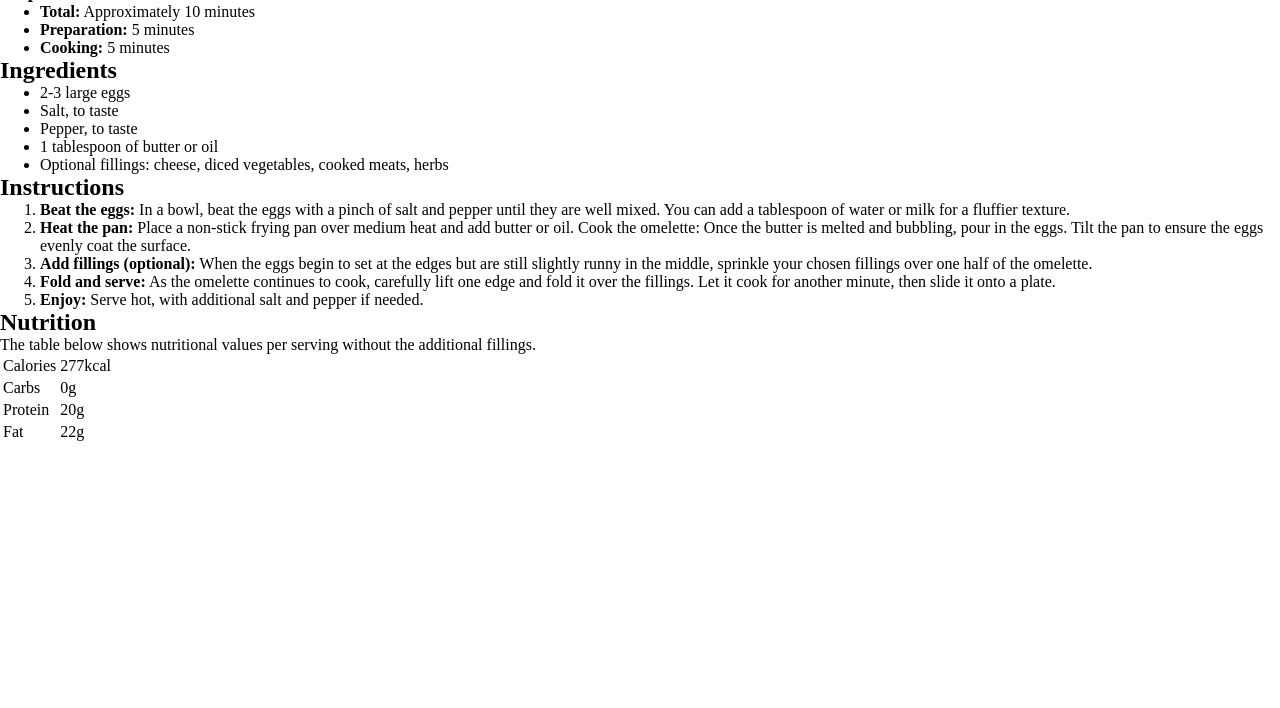
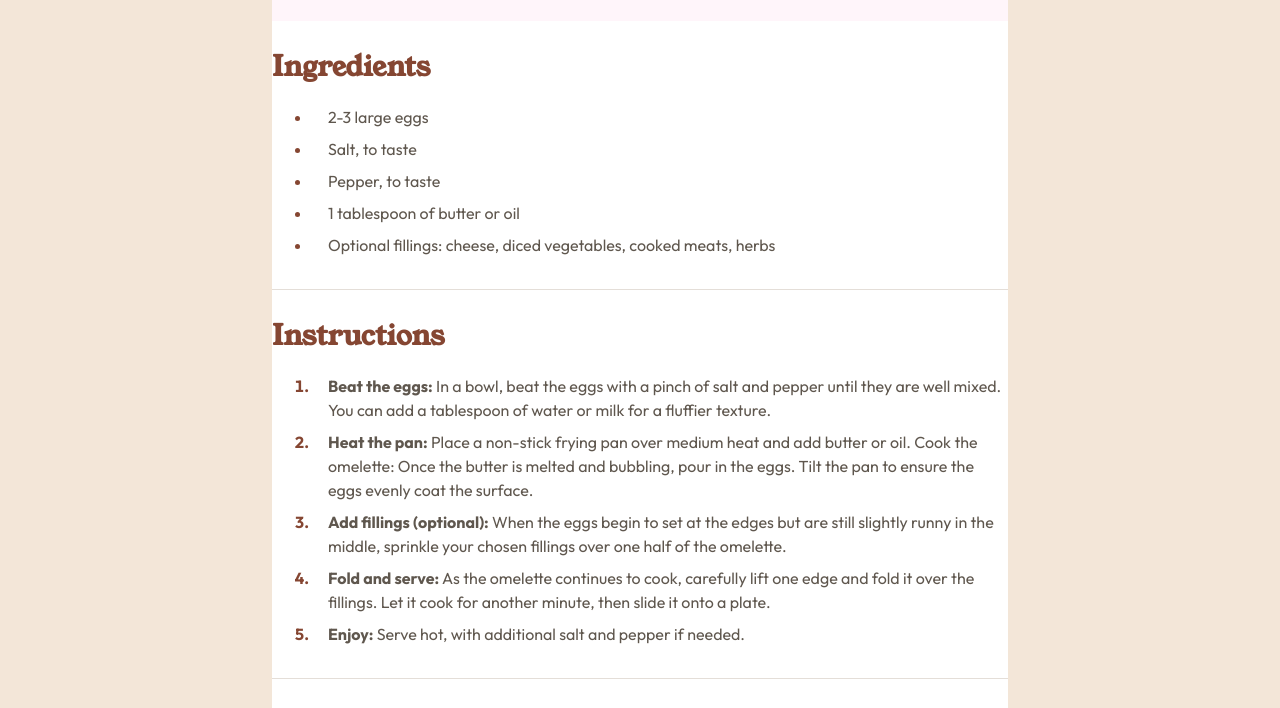
Before and after one commit to oridr/fe-mentor, a plain HTML site: page recipe-page-main/index.html in a window 1280 px wide. Shown: the part 664-1372 px from the top of the page. Before the commit the page ends 1108 px from the top, so only its background shows below. Drawn offline with Linux system fonts and the light colour scheme.

Commit message:
feat: Recipe page - internal design and layout

```diff
--- a/recipe-page-main/index.html
+++ b/recipe-page-main/index.html
@@ -19,19 +19,19 @@
 <body>
 
   <main>
-    <article>
+    <article class="recipe text-preset-4">
+
+      <img class="recipe__photo" src="./images/image-omelette.jpeg" width="1312" height="600" alt="" role="presentation">
 
       <header>
-        <img src="./images/image-omelette.jpeg" width="1312" height="600" alt="" role="presentation">
-
-        <h1>Simple Omelette Recipe</h1>
+        <h1 class="text-preset-1">Simple Omelette Recipe</h1>
 
         <p>An easy and quick dish, perfect for any meal. This classic omelette combines beaten eggs cooked to
           perfection, optionally filled with your choice of cheese, vegetables, or meats.</p>
       </header>
 
-      <section>
-        <h3>Preparation time</h3>
+      <section class="recipe__prep-time">
+        <h3 class="text-preset-3">Preparation time</h3>
 
         <ul>
           <li>
@@ -50,7 +50,7 @@
       </section>
 
       <section>
-        <h2>Ingredients</h2>
+        <h2 class="text-preset-2">Ingredients</h2>
 
         <ul>
           <li>2-3 large eggs</li>
@@ -61,8 +61,8 @@
         </ul>
       </section>
 
-      <section>
-        <h2>Instructions</h2>
+      <section class="recipe__instructions">
+        <h2 class="text-preset-2">Instructions</h2>
 
         <ol>
           <li>
@@ -93,8 +93,8 @@
         </ol>
       </section>
 
-      <section>
-        <h2>Nutrition</h2>
+      <section class="recipe__nutrition">
+        <h2 class="text-preset-2">Nutrition</h2>
 
         <p>The table below shows nutritional values per serving without the additional fillings.</p>
 
--- a/recipe-page-main/style.css
+++ b/recipe-page-main/style.css
@@ -1,28 +1,183 @@
+@layer reset, typography, recipe;
+
+:root {
+	--c-white: hsl(0, 0%, 100%);
+	--c-stone-900: hsl(24, 5%, 18%);
+	--c-stone-600: hsl(30, 10%, 34%);
+	--c-stone-150: hsl(30, 18%, 87%);
+	--c-stone-100: hsl(30, 54%, 90%);
+	--c-brown-800: hsl(14, 45%, 36%);
+	--c-rose-800: hsl(332, 51%, 32%);
+	--c-rose-50: hsl(330, 100%, 98%);
+
+	--s-1600: 8rem; /* 128px */
+	--s-600: 3rem; /* 48px */
+	--s-500: 2.5rem; /* 40px */
+	--s-400: 2rem; /* 32px */
+	--s-300: 1.5rem; /* 24px */
+	--s-200: 1rem; /* 16px */
+	--s-150: 0.75rem; /* 12px */
+	--s-100: 0.5rem; /* 8px; */
+}
+
+@layer reset {
 	/* 1. Use a more-intuitive box-sizing model */
 	*, *::before, *::after {
 		box-sizing: border-box;
 	}
+
 	/* 2. Remove default margin */
 	* {
 		margin: 0;
 	}
+
 	/* 5. Improve media defaults */
 	img, picture, video, canvas, svg {
 		display: block;
 		max-width: 100%;
 	}
+
 	/* 6. Inherit fonts for form controls */
 	input, button, textarea, select {
 		font: inherit;
 	}
+
 	/* 7. Avoid text overflows */
 	p, h1, h2, h3, h4, h5, h6 {
 		overflow-wrap: break-word;
 	}
+
 	/* 8. Improve line wrapping */
 	p {
 		text-wrap: pretty;
 	}
+
 	h1, h2, h3, h4, h5, h6 {
 		text-wrap: balance;
 	}
+}
+
+@layer typography {
+	:root {
+		letter-spacing: 0;
+	}
+
+	.text-preset-1, .text-preset-2 {
+		font-family: "Young Serif", serif;
+		line-height: 1;
+	}
+
+	.text-preset-1 {
+		font-size: 2.5rem;
+	}
+
+	.text-preset-2 {
+		font-size: 1.75rem;
+	}
+
+	.text-preset-3, .text-preset-4, .text-preset-5 {
+		font-family: "Outfit", serif;
+	}
+
+	.text-preset-3 {
+		font-size: 1.25rem;
+		font-weight: 600;
+		line-height: 1;
+	}
+
+	.text-preset-4 {
+		font-size: 1rem;
+		line-height: 1.5;
+	}
+}
+
+body {
+	background: var(--c-stone-100);
+	color: var(--c-stone-600);
+}
+
+@layer recipe {
+	.recipe {
+		display: grid;
+		gap: var(--s-400);
+		width: min(46rem, 100%);
+		margin-inline: auto;
+		background: var(--c-white);
+
+		h1 {
+			margin-block-end: var(--s-300);
+			color: var(--c-stone-900);
+		}
+
+		h2 {
+			margin-block-end: var(--s-300);
+			color: var(--c-brown-800);
+		}
+
+		h3 {
+			margin-block-end: var(--s-200);
+			color: var(--c-rose-800);
+		}
+
+		li {
+			padding-inline-start: var(--s-200);
+
+			&::marker {
+				font-weight: 700;
+				color: var(--c-brown-800);
+			}
+
+			& + & {
+				margin-block-start: var(--s-100);
+			}
+		}
+	}
+
+	.recipe__photo {
+		object-fit: contain;
+		height: auto;
+	}
+
+	.recipe__prep-time {
+		padding: var(--s-300);
+		background: var(--c-rose-50);
+	}
+
+	.recipe__instructions {
+		padding-block: var(--s-400);
+		border-color: var(--c-stone-150);
+		border-style: solid;
+		border-width: 1px 0;
+	}
+
+	.recipe__nutrition {
+		table {
+			width: 100%;
+			margin-block-start: var(--s-300);
+			border-collapse: collapse;
+		}
+
+		tr + tr {
+			border-block-start: 1px solid var(--c-stone-150);
+		}
+
+		tr:not(:first-child) td {
+			padding-block-start: var(--s-150);
+		}
+
+		tr:not(:last-child) td {
+			padding-block-end: var(--s-150);
+		}
+
+		td {
+			padding-inline-start: var(--s-400);
+
+
+		}
+
+		td:last-child {
+			font-weight: 700;
+			color: var(--c-brown-800);
+		}
+	}
+}
```
Lines whose indentation alone changed are shown as unchanged.
